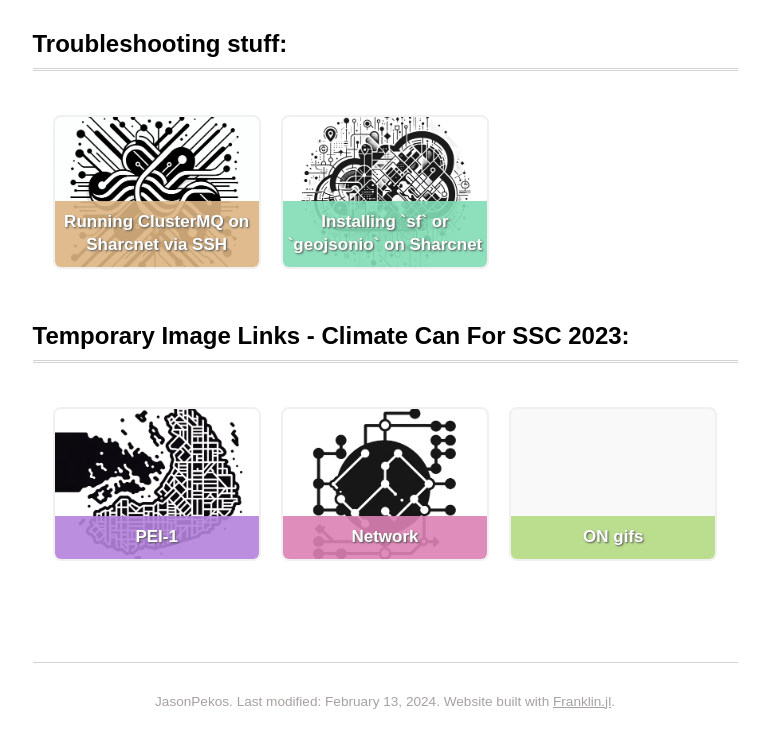
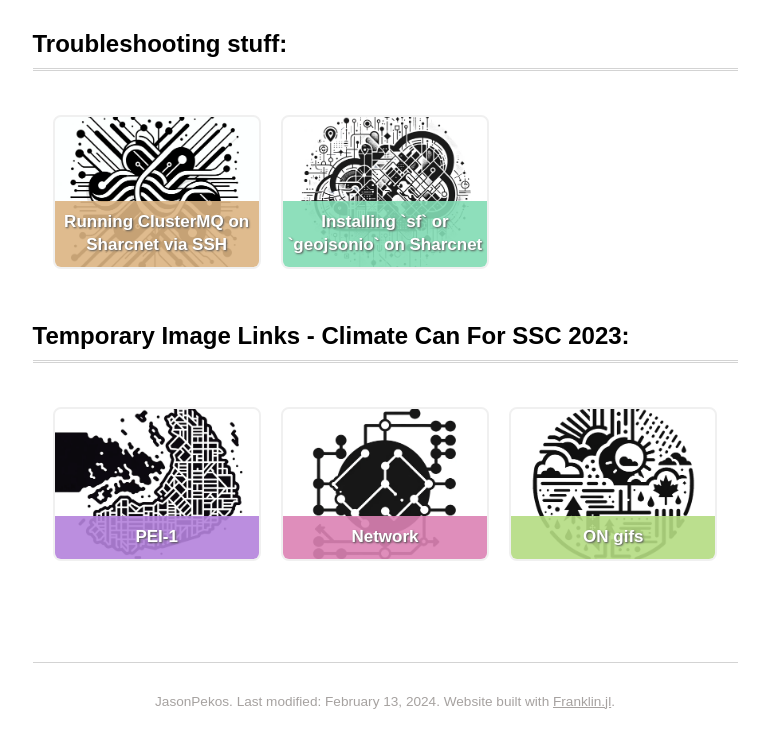
Before and after one commit to JasonPekos/JasonPekos.github.io, a website: page menu1/index.html in a window 1280 px wide. Shown: the part 689-1437 px from the top of the page, without its empty margins (255-1024 px from the left). Drawn offline with Linux system fonts and the light colour scheme; a web font is replaced by a local one.

Commit message:
Deploying to gh-pages from  @ ca3a4ee35671c787853773138deb1a1a2a246de3 🚀

```diff
--- a/menu1/index.html
+++ b/menu1/index.html
@@ -90,7 +90,7 @@
     <div class="grid-title" style="background: rgba(220,130,180,0.9);">Network</div>
   </a>
   <a href="/pages/climate-can/anim" class="grid-item">
-    <div class="grid-image" style="background-image: url('/path/to/your-thumbnail.jpg');"></div>
+    <div class="grid-image" style="background-image: url('/assets/portfolio-thumbnails/weatheron.png');"></div>
     <div class="grid-title" style="background: rgba(180,220,130,0.9);">ON gifs</div>
   </a>
 </div>
```
Also changed, not shown: assets/pages/grobnerbasis/code/output/g1.svg, assets/pages/grobnerbasis/code/output/g2.svg, assets/pages/grobnerbasis/code/output/g3.svg, assets/pages/grobnerbasis/code/output/g4.svg, assets/pages/neal/code/output/neal1.svg, assets/pages/neal/code/output/neal1_update.svg, assets/portfolio-thumbnails/weatheron.png (added), 1 other file.
